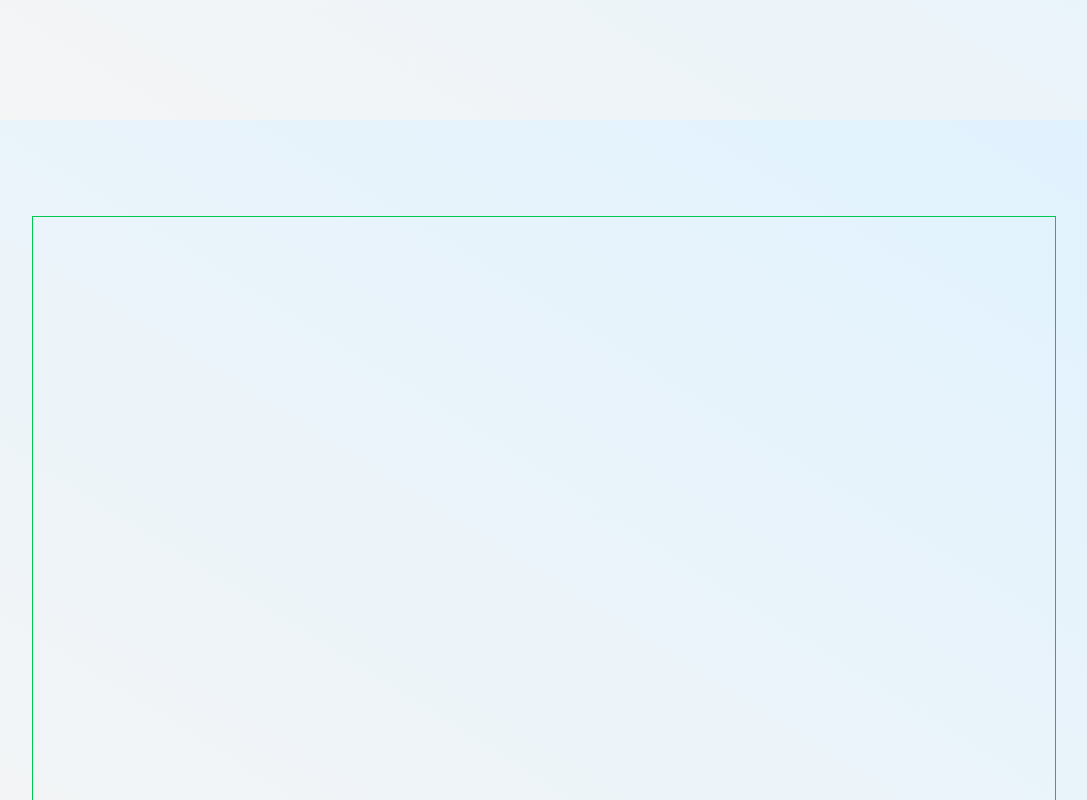
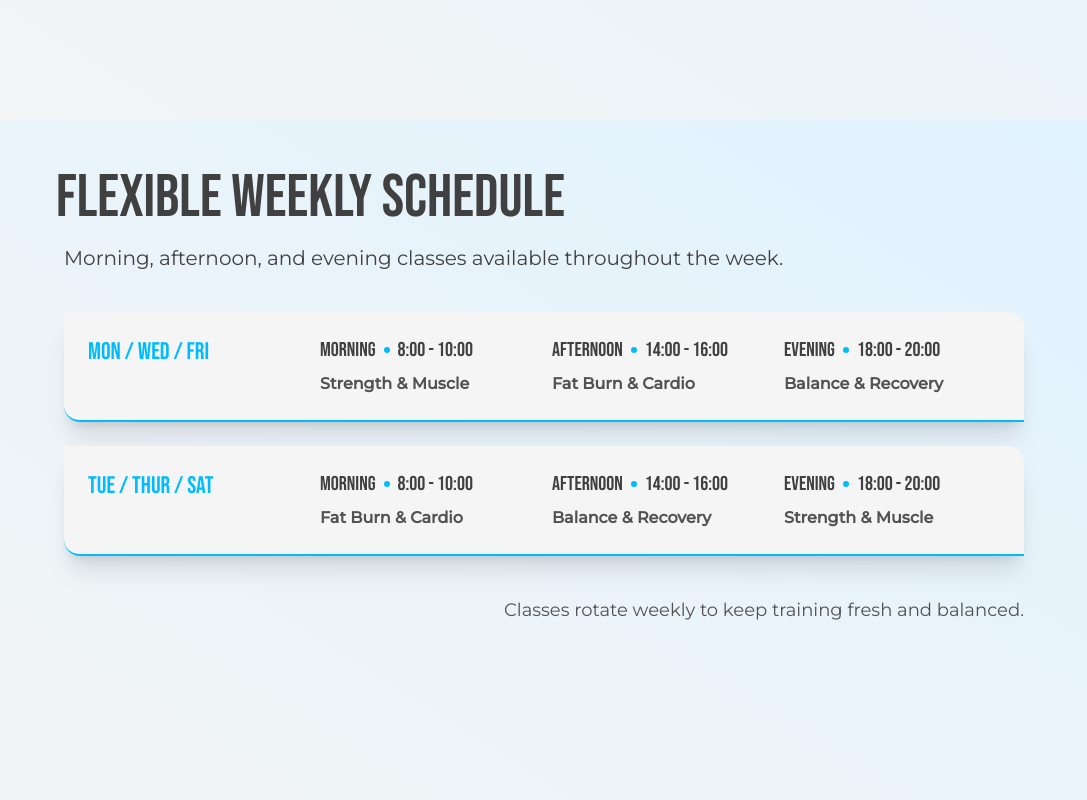
Before and after one commit to AbdallahBenj/landing-page, a React (Vite) app: page / in a window 1280 px wide. Shown: the part 2280-3080 px from the top of the page, without its empty margins (96-1183 px from the left). Built offline with nearby package versions, Linux system fonts and the light colour scheme.

Commit message:
update Landing page - add schedule Section

```diff
--- a/src/App.jsx
+++ b/src/App.jsx
@@ -4,7 +4,8 @@ import Header from "./layout/Header";
 import IntroSection from "./sections/IntroSection";
 import FeaturesSection from "./sections/FeaturesSection";
 import ClassesSection from "./sections/ClassesSection";
-import TemplateSection from "./sections/TemplateSection";
+import ScheduleSection from "./sections/ScheduleSection";
+// import TemplateSection from "./sections/TemplateSection";
 import Footer from "./layout/Footer";
 
 function App() {
@@ -21,7 +22,8 @@ function App() {
       <IntroSection sectionRefs={setSectionRef("intro")} />
       <FeaturesSection sectionRefs={setSectionRef("features")} />
       <ClassesSection sectionRefs={setSectionRef("classes")} />
-      <TemplateSection sectionRefs={setSectionRef("template")} />
+      <ScheduleSection sectionRefs={setSectionRef("schedule")} />
+      {/* <TemplateSection sectionRefs={setSectionRef("template")} /> */}
       <Footer />
     </>
   );
--- a/src/data/classesContent.js
+++ b/src/data/classesContent.js
@@ -9,7 +9,7 @@ const classesContent = [
     description:
       "Improve flexibility, reduce stress, and recover the right way.",
     badges: ["All Levels", "Stress Relief", "Mind & Body"],
-    reverse: true,
+    medium: true,
   },
   {
     title: "Fat Burn & Cardio",
--- /dev/null
+++ b/src/data/scheduleContent.js
@@ -0,0 +1,53 @@
+const scheduleContent = [
+  {
+    name: "first-week",
+    week: "Mon / wed / Fri",
+    sessions: [
+      {
+        name: "morning",
+        time: "Morning",
+        hours: "8:00 - 10:00",
+        className: "Strength & Muscle",
+      },
+      {
+        name: "afternoon",
+        time: "Afternoon",
+        hours: "14:00 - 16:00",
+        className: "Fat Burn & Cardio",
+      },
+      {
+        name: "evening",
+        time: "Evening",
+        hours: "18:00 - 20:00",
+        className: "Balance & Recovery",
+      },
+    ],
+  },
+
+  {
+    name: "second-week",
+    week: "Tue / Thur / Sat",
+    sessions: [
+      {
+        name: "morning",
+        time: "Morning",
+        hours: "8:00 - 10:00",
+        className: "Fat Burn & Cardio",
+      },
+      {
+        name: "afternoon",
+        time: "Afternoon",
+        hours: "14:00 - 16:00",
+        className: "Balance & Recovery",
+      },
+      {
+        name: "evening",
+        time: "Evening",
+        hours: "18:00 - 20:00",
+        className: "Strength & Muscle",
+      },
+    ],
+  },
+];
+
+export default scheduleContent;
--- a/src/index.css
+++ b/src/index.css
@@ -30,7 +30,7 @@
   --font-montserrat: "Montserrat", sans-serif;
 
   --header-desktop: 6rem;
-  --header-mobile: 5rem;
+  --header-mobile: 4rem;
 
   --footer-desktop: 4rem;
   --footer-mobile: 5rem;
--- a/src/sections/ClassesSection.jsx
+++ b/src/sections/ClassesSection.jsx
@@ -48,7 +48,7 @@ const ClassesSection = ({ sectionRefs }) => {
                   rounded-tr-4xl rounded-bl-4xl
                   shadow hover:shadow-lg hover:scale-105
                   transition-transform duration-300 ease-out
-                  ${!card.reverse ? "scale-95 bg-neutral-100" : "bg-sky-100 scale-100"}`}
+                  ${!card.medium ? "md:scale-95 bg-neutral-100" : "bg-sky-100 scale-100"}`}
                 >
                   <h3 className="font-heading text-3xl text-sky-500 mb-6">
                     {title}
@@ -56,7 +56,7 @@ const ClassesSection = ({ sectionRefs }) => {
 
                   <p
                     className="
-                  font-montserrat text-neutral-700 mb-6"
+                  font-montserrat font-medium text-neutral-700 mb-6"
                   >
                     {description}
                   </p>
@@ -78,10 +78,12 @@ const ClassesSection = ({ sectionRefs }) => {
                   </div>
                   <button
                     className="font-heading
+                    cursor-pointer
                     text-xl px-6 py-2 mt-6
                     rounded-tr-xl rounded-bl-xl
-
-                  text-white bg-sky-400 hover:bg-sky-500"
+                    text-white bg-sky-400
+                    hover:bg-sky-500 active:scale-95
+                    transition-transform duration-300"
                   >
                     Explore Class
                   </button>
--- a/src/sections/FeaturesSection.jsx
+++ b/src/sections/FeaturesSection.jsx
@@ -36,7 +36,7 @@ const FeaturesSection = ({ sectionRefs }) => {
             Everything You Need to Succeed
           </h2>
           <div
-            className="features-cards p-2 m-auto
+            className="features-cards p-4 m-auto
             grid md:grid-cols-2 lg:grid-cols-4 gap-4"
           >
             {featuresContent.map((card) => {
@@ -46,7 +46,7 @@ const FeaturesSection = ({ sectionRefs }) => {
                   key={title}
                   className="features-icon-card
                   flex flex-col justify-center items-center gap-4
-                  p-6 md:p-8 rounded-lg bg-neutral-50
+                  p-6 rounded-lg bg-neutral-50
                   transition-transform duration-300 ease-out
                   shadow-md hover:scale-105 hover:shadow-lg"
                 >
--- a/src/sections/IntroSection.jsx
+++ b/src/sections/IntroSection.jsx
@@ -46,7 +46,7 @@ const IntroSection = ({ sectionRefs }) => {
                 className="
                 font-heading
                 leading-[0.95] tracking-wide
-                text-5xl md:text-7xl text-neutral-800"
+                text-6xl md:text-7xl text-neutral-800"
               >
                 Your Fitness Journey{" "}
                 <span className="text-sky-400">Starts Here</span>
--- /dev/null
+++ b/src/sections/ScheduleSection.jsx
@@ -0,0 +1,106 @@
+import scheduleContent from "../data/scheduleContent";
+
+const ScheduleSection = ({ sectionRefs }) => {
+  return (
+    <section
+      id="schedule"
+      ref={sectionRefs}
+      aria-labelledby="schedule-heading"
+      className="schedule-section
+      flex justify-center
+      min-h-screen
+      scroll-mt-(--header-mobile)
+      md:scroll-mt-(--header-desktop)
+      bg-linear-to-tr from-neutral-100 to-sky-100"
+    >
+      <div
+        className="schedule-container
+        flex h-full w-full md:max-w-5xl"
+      >
+        <div
+          className="schedule-card
+          p-2 md:p-6
+          flex flex-col flex-1
+          min-h-[calc(100vh-var(--header-mobile))] \
+          md:min-h-[calc(100vh-var(--header-desktop))]"
+        >
+          {/* Content Start */}
+          <h2
+            id="schedule-heading"
+            className="
+            font-heading mt-6 mb-2
+            text-center md:text-left
+            text-4xl md:text-6xl text-neutral-700"
+          >
+            Flexible Weekly Schedule
+          </h2>
+          <p
+            className="font-montserrat
+            text-left p-2
+            text-lg md:text-xl text-neutral-700"
+          >
+            Morning, afternoon, and evening classes available throughout the
+            week.
+          </p>
+          <div
+            className="schedule-cards p-2
+            flex flex-col space-y-6 my-6"
+          >
+            {scheduleContent.map((part) => {
+              const { name, week } = part;
+              return (
+                <div
+                  key={name}
+                  className="schedule-card
+                  grid p-6
+                  grid-cols-3
+                  md:grid-cols-4 gap-4
+                  border-b-2 border-sky-400
+                  rounded-bl-2xl rounded-tr-2xl
+                  bg-neutral-100
+                  shadow-xl"
+                >
+                  <p
+                    className="font-heading
+                    text-2xl text-sky-400
+                    col-span-2 col-start-1 md:col-span-1"
+                  >
+                    {week}
+                  </p>
+                  {part.sessions.map((session) => {
+                    const { name, time, hours, className } = session;
+                    return (
+                      <div
+                        key={name}
+                        className="col-span-2 col-start-2 md:col-span-1 space-y-2"
+                      >
+                        <p className="font-heading text-xl text-neutral-700 flex items-center">
+                          {time}{" "}
+                          <span className="inline-block h-1.5 w-1.5 rounded-full bg-sky-400 mx-2"></span>{" "}
+                          <span>{hours}</span>
+                        </p>
+                        <p className="font-montserrat text-md font-semibold text-neutral-600">
+                          {className}
+                        </p>
+                      </div>
+                    );
+                  })}
+                </div>
+              );
+            })}
+          </div>
+          <p
+            className="font-montserrat
+            text-right p-2
+            text-md md:text-lg text-neutral-600"
+          >
+            Classes rotate weekly to keep training fresh and balanced.
+          </p>
+          {/* Content End */}
+        </div>
+      </div>
+    </section>
+  );
+};
+
+export default ScheduleSection;
```
